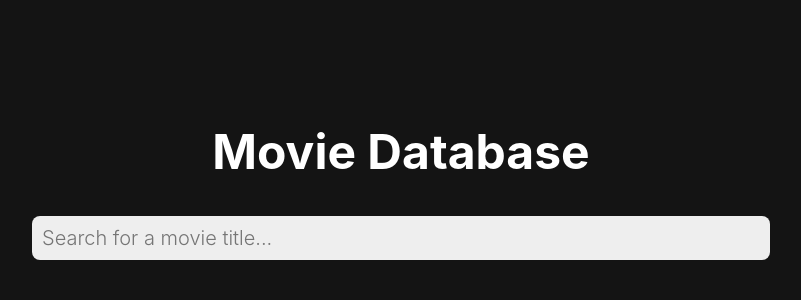
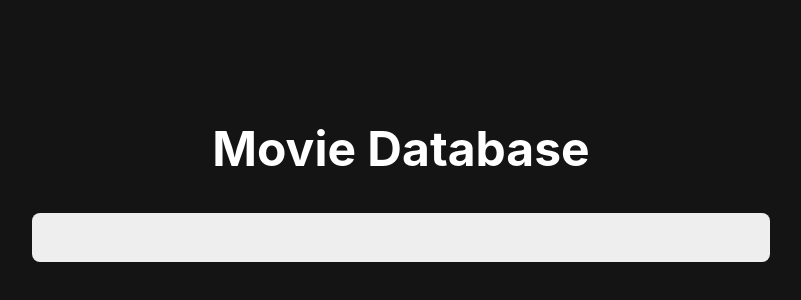
Before and after one commit to gegyhamdani/movie-list, a React (Create React App) app: page / in a window 1280 px wide. Shown: the part 202-502 px from the top of the page, without its empty margins (239-1040 px from the left). Built offline with nearby package versions, Linux system fonts and the light colour scheme.

Commit message:
create function to get list of movie based on form

```diff
--- a/src/App.js
+++ b/src/App.js
@@ -1,13 +1,28 @@
-import React from "react";
+import React, { useState } from "react";
 import styles from "./app.module.css";
 import Search from "./components/Search";
+import movieApi from "./services/movieApi";
 
 const App = () => {
+  const [movieTitle, setMovieTitle] = useState("");
+  const [page, setPage] = useState(1);
+
+  const handleSearchMovie = (e) => {
+    if (e.key === "Enter") {
+      movieApi.getMovieList(movieTitle, page).then((res) => console.log(res));
+    }
+  };
+
+  const handleChangeMovie = (e) => {
+    const title = e.target.value;
+    setMovieTitle(title);
+  };
+
   return (
     <div className={styles.container}>
       <section className={styles.wrapper}>
         <h1>Movie Database</h1>
-        <Search />
+        <Search onChange={handleChangeMovie} search={handleSearchMovie} />
       </section>
     </div>
   );
--- a/src/components/Search/Search.js
+++ b/src/components/Search/Search.jsx
@@ -1,14 +1,14 @@
 import React from "react";
 import styles from "./index.module.css";
 
-const Search = ({ handleInput, search }) => {
+const Search = ({ placeholder, onChange, search }) => {
   return (
     <div className={styles.wrapper}>
       <input
         type="text"
-        placeholder="Search for a movie title..."
+        placeholder={placeholder}
         className={styles.searchbox}
-        onChange={handleInput}
+        onChange={onChange}
         onKeyPress={search}
       />
     </div>
--- a/src/components/Search/index.module.css
+++ b/src/components/Search/index.module.css
@@ -12,8 +12,7 @@
   background-color: #eee;
   border-radius: 8px;
   color: #53565a;
-  font-size: 20px;
-  font-weight: 300;
+  font-size: 1.5rem;
   transition: 0.4s ease-out;
 }
 
```
Also changed, not shown: src/components/Search/index.jsx (renamed from src/components/Search/index.js).
